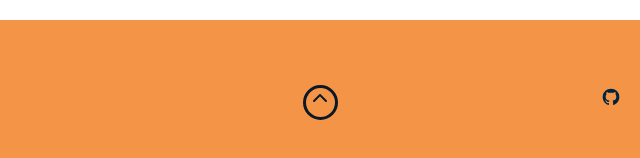
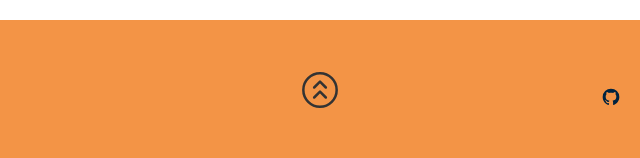
Before and after one commit to 1amaayush/ayus.live, a plain HTML site: page index.html in a window 1280 px wide. Shown: the part 2354-2512 px from the top of the page, 320-960 px from the left. Drawn offline with nearby package versions, Linux system fonts and the light colour scheme.

Commit message:
Add files via upload
Fixing icons

```diff
--- a/css/styles.css
+++ b/css/styles.css
@@ -139,17 +139,6 @@ footer {
     text-align: center
 }
 
-.top span {
-    cursor: pointer;
-    display: block;
-    margin: 15px auto 0 auto;
-    width: 35px;
-    height: 35px;
-    border-radius: 50%;
-    border: 3px solid #0A1828;
-    text-align: center
-}
-
 .top i {
     color: #0a1828
 }
@@ -179,21 +168,6 @@ footer {
 .social a:hover {
     color: #ffffff
 }
-
-/*-------------------socials page--------------------
-
-
-.socials li {
-    text-align: center ;
-    display:block;
-    font-size: 1.25em;
-    list-style: none;
-
-}
-
-
--------------------------------------------------------------*/
-
 
 .btn-rounded-white {
     display: inline-block;
@@ -299,34 +273,6 @@ footer {
     background: rgba(39, 42, 44, 0.8);
     z-index: 1
 }
-/*
-#lead-down {
-    position: absolute;
-    left: 0;
-    right: 0;
-    width: 100%;
-    text-align: center;
-    z-index: 10;
-    bottom: 15px;
-    color: #005eff
-}
-
-#lead-down span {
-    cursor: pointer;
-    display: block;
-    margin: 0 auto;
-    width: 35px;
-    height: 35px;
-    border-radius: 50%;
-    border: 3px solid #000000;
-    text-align: center
-}
-
-#lead-down i {
-    animation: pulsate 1.5s ease;
-    animation-iteration-count: infinite;
-    padding-top: 5px
-}*/
 
 @keyframes pulsate {
     0% {
@@ -356,8 +302,6 @@ footer {
     color: #000000;
     margin: 0
 }
-
-
 
 #education {
     padding: 50px 15px 20px 15px;
--- a/index.html
+++ b/index.html
@@ -9,19 +9,18 @@
     <link rel="shortcut icon" href="favicon.ico" type="image/x-icon">
     <link rel="icon" href="favicon.ico" type="image/x-icon">
     <link href="https://fonts.googleapis.com/css?family=Lato:300,400,700,900" rel="stylesheet">
-    <link rel="stylesheet" href="libs/font-awesome/css/font-awesome.min.css">
     <link href="css/bootstrap.min.css" rel="stylesheet">
     <link href="css/styles.css" rel="stylesheet">
 </head>
 
 <body>
     <div id="mobile-menu-open" class="shadow-large">
-        <i class="fa fa-bars" aria-hidden="true"></i>
+        <svg xmlns="http://www.w3.org/2000/svg" width="1em" height="1em" viewBox="0 0 24 24"><g fill="none" stroke="currentColor" stroke-dasharray="24" stroke-dashoffset="24" stroke-linecap="round" stroke-width="2"><path d="M5 5H19"><animate fill="freeze" attributeName="stroke-dashoffset" dur="0.2s" values="24;0"/></path><path d="M5 12H19"><animate fill="freeze" attributeName="stroke-dashoffset" begin="0.2s" dur="0.2s" values="24;0"/></path><path d="M5 19H19"><animate fill="freeze" attributeName="stroke-dashoffset" begin="0.4s" dur="0.2s" values="24;0"/></path></g></svg>
     </div>
     <!-- End #mobile-menu-toggle -->
     <header>
         <div id="mobile-menu-close">
-            <span>Close</span> <i class="fa fa-times" aria-hidden="true"></i>
+            <span>Close</span> <svg xmlns="http://www.w3.org/2000/svg" width="1em" height="1em" viewBox="0 0 24 24"><g fill="none" stroke="currentColor" stroke-dasharray="24" stroke-dashoffset="24" stroke-linecap="round" stroke-width="2"><path d="M5 5H19"><animate fill="freeze" attributeName="stroke-dashoffset" dur="0.2s" values="24;0"/></path><path d="M5 12H19"><animate fill="freeze" attributeName="stroke-dashoffset" begin="0.2s" dur="0.2s" values="24;0"/></path><path d="M5 19H19"><animate fill="freeze" attributeName="stroke-dashoffset" begin="0.4s" dur="0.2s" values="24;0"/></path></g></svg>
         </div>
         <ul id="menu" class="shadow">
             <li>
@@ -152,7 +151,7 @@
                 </div>
                 <div class="col-sm-2 top">
                     <span id="to-top">
-                        <i class="fa fa-chevron-up" aria-hidden="true"></i>
+                        <svg xmlns="http://www.w3.org/2000/svg" width="2.5em" height="2.5em" viewBox="0 0 24 24"><g fill="none" stroke="currentColor" stroke-linecap="round" stroke-linejoin="round" stroke-width="1.5"><path d="M8.5 16.5L12 13l3.5 3.5m-7-6L12 7l3.5 3.5"/><path d="M12 22c5.523 0 10-4.477 10-10S17.523 2 12 2S2 6.477 2 12s4.477 10 10 10Z"/></g></svg>
                     </span>
                 </div>
                 <div class="col-sm-5 social">
```
